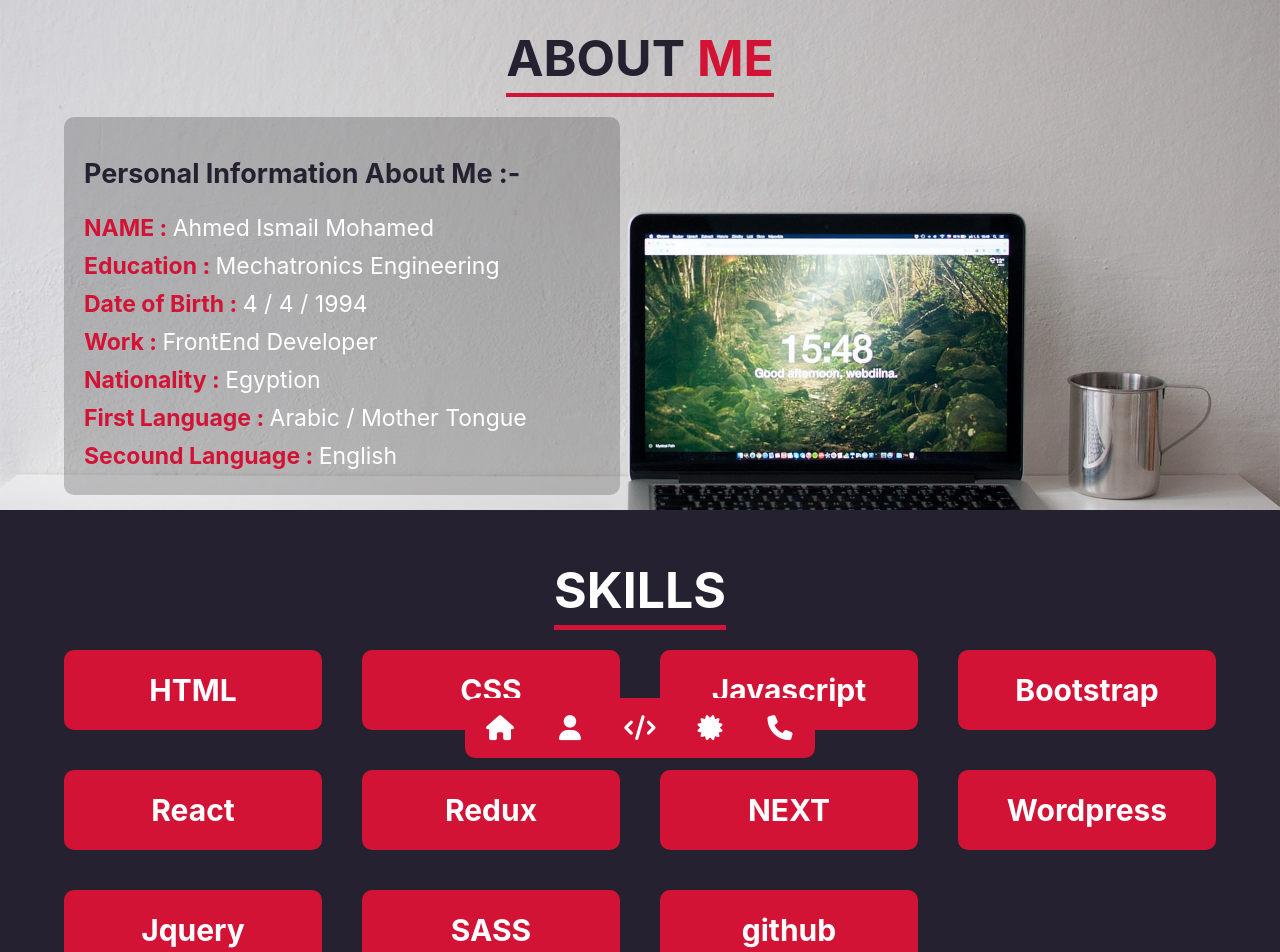
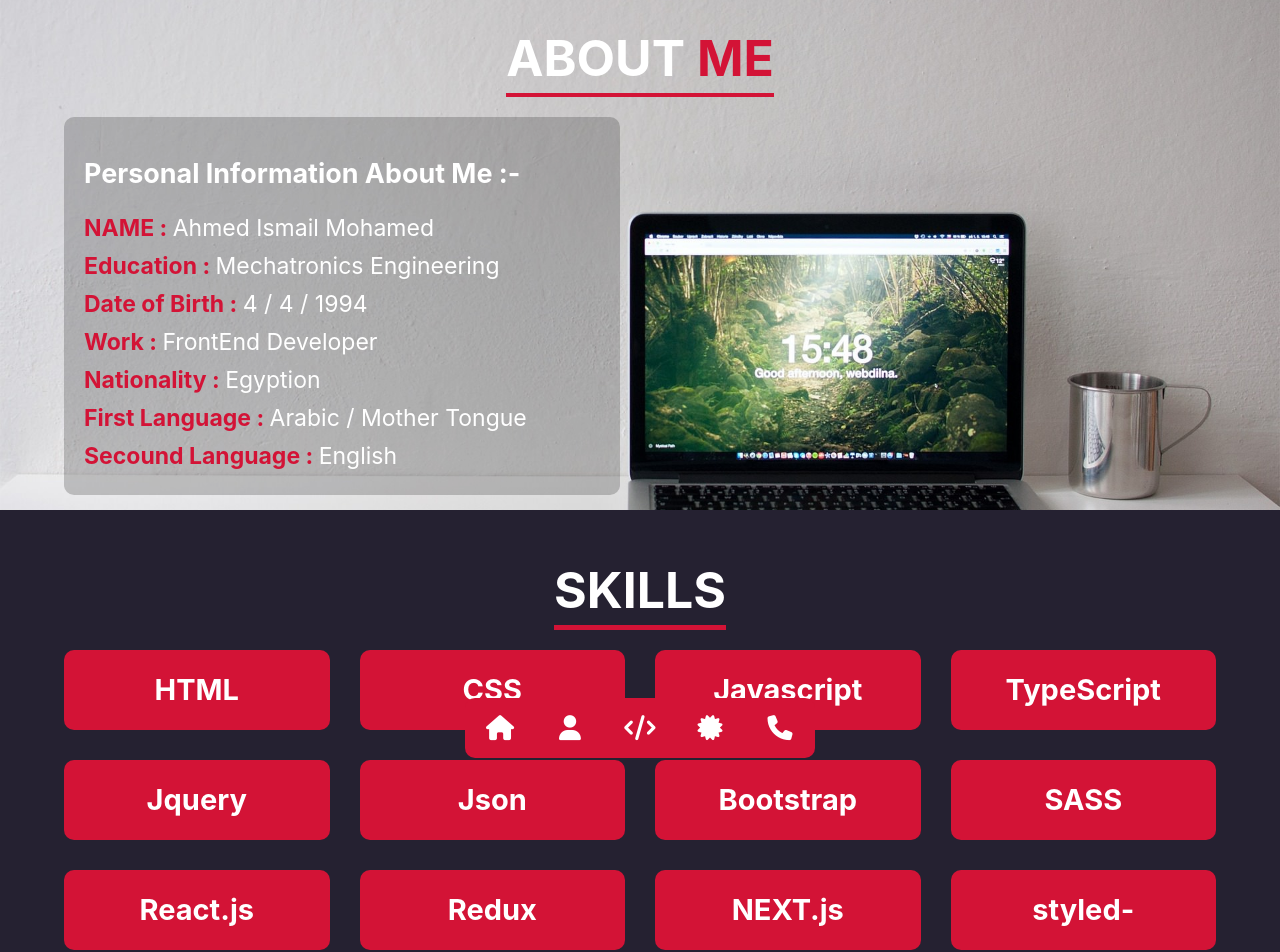
Before and after one commit to ahmedismail4494/ahmed20222, a React (Create React App) app: page /about in a window 1280 px wide. Shown: the part 22-974 px from the top of the page. Built offline with nearby package versions, Linux system fonts and the light colour scheme.

Commit message:
random num

```diff
--- a/src/components/About/About.js
+++ b/src/components/About/About.js
@@ -1,5 +1,6 @@
 import React from 'react';
 import Skills from "../Skills/Skills";
+
 
 import {AboutSection, Title, TitleSpan, Personal, Part, Title3, PartP, PartSpan } from "./style.js";
 
--- a/src/components/About/style.js
+++ b/src/components/About/style.js
@@ -6,7 +6,7 @@ export const AboutSection = styled.div`
   height: 600px;
   padding-top: 50px;
   padding-bottom: 100px;
-  background: url('images/big\ \(63\).jpg');
+  background: url('images/big63.jpg');
   background-size: cover;
   background-position: center;
   background-attachment: fixed;
@@ -20,7 +20,7 @@ export const Title = styled.h2`
   width: fit-content;
   text-align: center;
   display: block;
-  color: #252131;
+  color: #fff;
   font-weight: bold;
   font-size: 50px;
   margin-bottom: 20px;
@@ -41,6 +41,7 @@ export const Personal = styled.div`
   display: grid;
   grid-template-columns: repeat(auto-fill, minmax(400px, 1fr));
   gap: 40px;
+
 
   @media (max-width: 767px) {
     grid-template-columns: repeat(auto-fill, minmax(370px, 1fr));
@@ -70,6 +71,7 @@ export const Part = styled.div`
 export const Title3 = styled.h3`
   font-weight: bold;
   padding: 20px 0px ;
+  color: #fff;
 `
 
 export const PartP = styled.p`
--- a/src/components/Home/Home.js
+++ b/src/components/Home/Home.js
@@ -19,9 +19,9 @@ const Home = () => {
             </ImageBox>
             <Info>
               I Create a Responsive Web Design From A to Z It's Responsive On All Screens By Using Many Of The Technology And Program Languages Like
-              (HTNL, CSS, JS, React, Redux) and it's creative and modern shape.
+              (HTNL, CSS, JS, React, Redux) and it's creative and in modern shape.
                 <br /> <br />
-              I'm working on myself all the time to get the latest technology for
+              I'm working on myself all the time to get the latest technologies for
               creating the best designs and I am willing to be a full-stack web developer.
             </Info>
           </Content>
--- a/src/components/Skills/Skills.js
+++ b/src/components/Skills/Skills.js
@@ -12,14 +12,16 @@ const Skills = () => {
                   <Skill class="skill"> HTML </Skill>
                   <Skill class="skill"> CSS </Skill>
                   <Skill class="skill"> Javascript </Skill>
+                  <Skill class="skill"> TypeScript </Skill>
+                  <Skill class="skill"> Jquery </Skill>
+                  <Skill class="skill"> Json </Skill>
                   <Skill class="skill"> Bootstrap </Skill>
-                  <Skill class="skill"> React </Skill>
+                  <Skill class="skill"> SASS </Skill>
+                  <Skill class="skill"> React.js </Skill>
                   <Skill class="skill"> Redux </Skill>
-                  <Skill class="skill"> NEXT </Skill>
-                  <Skill class="skill"> Wordpress </Skill>
-                  <Skill class="skill"> Jquery </Skill>
-                  <Skill class="skill"> SASS </Skill>
-                  <Skill class="skill"> github </Skill>
+                  <Skill class="skill"> NEXT.js</Skill>
+                  <Skill class="skill"> styled-components </Skill>
+                  <Skill class="skill"> Git/Github </Skill>
               </SkillsUl>
           </div>
         </SkillsSection>
--- a/src/components/Skills/style.js
+++ b/src/components/Skills/style.js
@@ -30,7 +30,7 @@ export const SkillsUl = styled.ul`
   list-style: none;
   display: grid;
   grid-template-columns: repeat(auto-fill, minmax(250px, 1fr));
-  gap: 40px;
+  gap: 30px;
 `
 
 export const Skill = styled.li`
@@ -39,7 +39,7 @@ export const Skill = styled.li`
   height: 80px;
   line-height: 80px;
   display: inline-block;
-  font-size: 30px;
+  font-size: 29px;
   font-weight: bold;
   color: #fff;
   background-color: #d31336;
```
Also changed, not shown: public/images/big63.jpg (renamed from public/images/big (63).jpg), src/components/About/big63.jpg (added).
